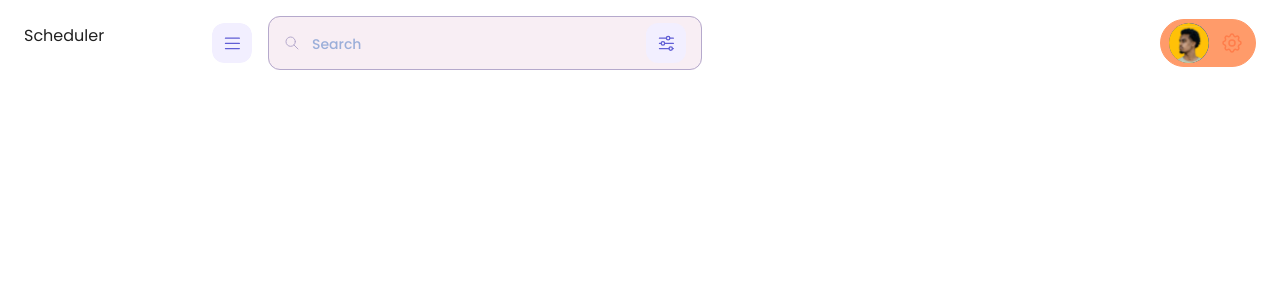
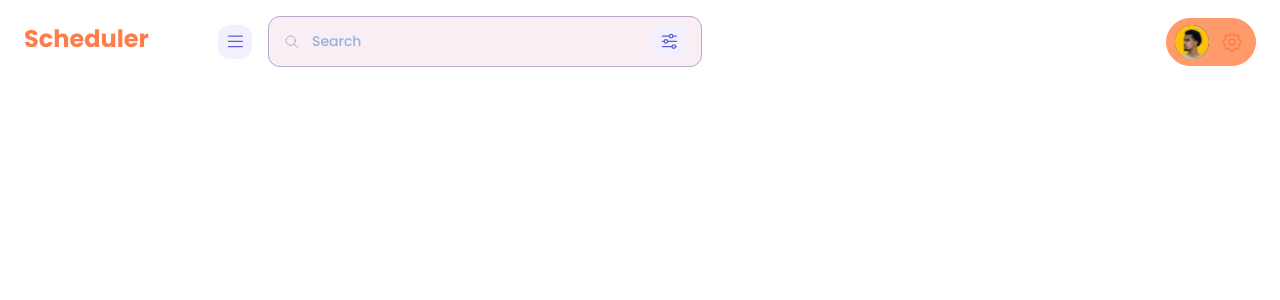
Before and after one commit to jieying12/Project-Scheduler, a React (Create React App) app in the folder frontend/: page / in a window 1280 px wide. Shown: the top 300 px of the page. Built offline with nearby package versions, Linux system fonts and the light colour scheme.

Commit message:
clean up styles

```diff
--- a/frontend/src/index.js
+++ b/frontend/src/index.js
@@ -96,14 +96,14 @@ const theme = createTheme({
             color: '#ff7d4b',
             backgroundColor: '#1c58b5',
             '&:hover': {
-              backgroundColor: '#1c58b5'
+              backgroundColor: '#f3dec4'
             },
             '& .MuiListItemIcon-root': {
               color: '#1c58b5'
             }
           },
           '&:hover': {
-            backgroundColor: '#1c58b5',
+            backgroundColor: '#f3dec4',
             color: '#1c58b5',
             '& .MuiListItemIcon-root': {
               color: '#1c58b5'
@@ -234,8 +234,114 @@ const theme = createTheme({
   },
   typography: {
     fontFamily: "Poppins, Roboto, Helvetica, Arial, sans-serif",
+    h6: {
+      fontWeight: 500,
+      fontSize: '0.75rem'
+    },
+    h5: {
+      fontSize: '0.875rem',
+      fontWeight: 500
+    },
+    h4: {
+      fontSize: '1rem',
+      fontWeight: 600
+    },
+    h3: {
+      fontSize: '1.25rem',
+      fontWeight: 600
+    },
+    h2: {
+      fontSize: '1.5rem',
+      fontWeight: 700
+    },
+    h1: {
+      fontSize: '2.125rem',
+      fontWeight: 700
+    },
+    subtitle1: {
+      fontSize: '0.875rem',
+      fontWeight: 500,
+    },
     subtitle2: {
-      color: '#1c58b5'
+      fontSize: '0.75rem',
+      fontWeight: 400,
+    },
+    caption: {
+      fontSize: '0.75rem',
+      fontWeight: 400
+    },
+    body1: {
+      fontSize: '0.875rem',
+      fontWeight: 400,
+      lineHeight: '1.334em'
+    },
+    body2: {
+      letterSpacing: '0em',
+      fontWeight: 400,
+      lineHeight: '1.5em',
+    },
+    button: {
+      textTransform: 'capitalize'
+    },
+    customInput: {
+      marginTop: 1,
+      marginBottom: 1,
+      '& > label': {
+        top: 23,
+        left: 0,
+        '&[data-shrink="false"]': {
+          top: 5
+        }
+      },
+      '& > div > input': {
+        padding: '30.5px 14px 11.5px !important'
+      },
+      '& legend': {
+        display: 'none'
+      },
+      '& fieldset': {
+        top: 0
+      }
+    },
+    mainContent: {
+      width: '100%',
+      minHeight: 'calc(100vh - 88px)',
+      flexGrow: 1,
+      padding: '20px',
+      marginTop: '88px',
+      marginRight: '20px',
+      borderRadius: '12px'
+    },
+    menuCaption: {
+      fontSize: '0.875rem',
+      fontWeight: 500,
+      padding: '6px',
+      textTransform: 'capitalize',
+      marginTop: '10px'
+    },
+    subMenuCaption: {
+      fontSize: '0.6875rem',
+      fontWeight: 500,
+      textTransform: 'capitalize'
+    },
+    commonAvatar: {
+      cursor: 'pointer',
+      borderRadius: '8px'
+    },
+    smallAvatar: {
+      width: '22px',
+      height: '22px',
+      fontSize: '1rem'
+    },
+    mediumAvatar: {
+      width: '34px',
+      height: '34px',
+      fontSize: '1.2rem'
+    },
+    largeAvatar: {
+      width: '44px',
+      height: '44px',
+      fontSize: '1.5rem'
     }
   }
 })
--- a/frontend/src/layout/MainLayout/LogoSection/index.js
+++ b/frontend/src/layout/MainLayout/LogoSection/index.js
@@ -1,11 +1,12 @@
 import { Link } from 'react-router-dom';
 
 import { ButtonBase } from '@mui/material';
+import Typography from '@mui/material/Typography';
 
 const LogoSection = () => (
-    <ButtonBase disableRipple component={Link} to="/">
-        Scheduler
-    </ButtonBase>
+  <ButtonBase disableRipple component={Link} to="/home">
+    <Typography color="primary" variant="h2">Scheduler</Typography>
+  </ButtonBase>
 );
 
 export default LogoSection;
--- a/frontend/src/layout/MainLayout/Sidebar/MenuList/NavCollapse/index.js
+++ /dev/null
@@ -1,123 +0,0 @@
-import PropTypes from 'prop-types';
-import { useState } from 'react';
-
-// material-ui
-import { useTheme } from '@mui/material/styles';
-import { Collapse, List, ListItemButton, ListItemIcon, ListItemText, Typography } from '@mui/material';
-
-// project imports
-import NavItem from '../NavItem';
-
-// assets
-import FiberManualRecordIcon from '@mui/icons-material/FiberManualRecord';
-import { IconChevronDown, IconChevronUp } from '@tabler/icons';
-
-// ==============================|| SIDEBAR MENU LIST COLLAPSE ITEMS ||============================== //
-
-const NavCollapse = ({ menu, level }) => {
-    const theme = useTheme();
-    // const customization = useSelector((state) => state.customization);
-
-    const [open, setOpen] = useState(false);
-    const [selected, setSelected] = useState(null);
-
-    const handleClick = () => {
-        setOpen(!open);
-        setSelected(!selected ? menu.id : null);
-    };
-
-    // menu collapse & item
-    const menus = menu.children?.map((item) => {
-        switch (item.type) {
-            case 'collapse':
-                return <NavCollapse key={item.id} menu={item} level={level + 1} />;
-            case 'item':
-                return <NavItem key={item.id} item={item} level={level + 1} />;
-            default:
-                return (
-                    <Typography key={item.id} variant="h6" color="error" align="center">
-                        Menu Items Error
-                    </Typography>
-                );
-        }
-    });
-
-    const Icon = menu.icon;
-    const menuIcon = menu.icon ? (
-        <Icon strokeWidth={1.5} size="1.3rem" style={{ marginTop: 'auto', marginBottom: 'auto' }} />
-    ) : (
-        <FiberManualRecordIcon
-            sx={{
-                width: selected === menu.id ? 8 : 6,
-                height: selected === menu.id ? 8 : 6
-            }}
-            fontSize={level > 0 ? 'inherit' : 'medium'}
-        />
-    );
-
-    return (
-        <>
-            <ListItemButton
-                sx={{
-                    borderRadius: '10px',
-                    mb: 0.5,
-                    alignItems: 'flex-start',
-                    backgroundColor: level > 1 ? 'transparent !important' : 'inherit',
-                    py: level > 1 ? 1 : 1.25,
-                    pl: `${level * 24}px`
-                }}
-                selected={selected === menu.id}
-                onClick={handleClick}
-            >
-                <ListItemIcon sx={{ my: 'auto', minWidth: !menu.icon ? 18 : 36 }}>{menuIcon}</ListItemIcon>
-                <ListItemText
-                    primary={
-                        <Typography variant={selected === menu.id ? 'h5' : 'body1'} color="inherit" sx={{ my: 'auto' }}>
-                            {menu.title}
-                        </Typography>
-                    }
-                    secondary={
-                        menu.caption && (
-                            <Typography variant="caption" sx={{ ...theme.typography.subMenuCaption }} display="block" gutterBottom>
-                                {menu.caption}
-                            </Typography>
-                        )
-                    }
-                />
-                {open ? (
-                    <IconChevronUp stroke={1.5} size="1rem" style={{ marginTop: 'auto', marginBottom: 'auto' }} />
-                ) : (
-                    <IconChevronDown stroke={1.5} size="1rem" style={{ marginTop: 'auto', marginBottom: 'auto' }} />
-                )}
-            </ListItemButton>
-            <Collapse in={open} timeout="auto" unmountOnExit>
-                <List
-                    component="div"
-                    disablePadding
-                    sx={{
-                        position: 'relative',
-                        '&:after': {
-                            content: "''",
-                            position: 'absolute',
-                            left: '32px',
-                            top: 0,
-                            height: '100%',
-                            width: '1px',
-                            opacity: 1,
-                            background: theme.palette.primary.light
-                        }
-                    }}
-                >
-                    {menus}
-                </List>
-            </Collapse>
-        </>
-    );
-};
-
-NavCollapse.propTypes = {
-    menu: PropTypes.object,
-    level: PropTypes.number
-};
-
-export default NavCollapse;
--- a/frontend/src/layout/MainLayout/Sidebar/MenuList/NavGroup/index.js
+++ b/frontend/src/layout/MainLayout/Sidebar/MenuList/NavGroup/index.js
@@ -1,50 +1,23 @@
 import PropTypes from 'prop-types';
 
 import { useTheme } from '@mui/material/styles';
-import { Divider, List, Typography } from '@mui/material';
+import { List } from '@mui/material';
 
 import NavItem from '../NavItem';
-import NavCollapse from '../NavCollapse';
 
 const NavGroup = ({ item }) => {
   const theme = useTheme();
 
+  // menu list collapse & items
   const items = item.children?.map((menu) => {
-    switch (menu.type) {
-      case 'collapse':
-        return <NavCollapse key={menu.id} menu={menu} level={1} />;
-      case 'item':
-        return <NavItem key={menu.id} item={menu} level={1} />;
-      default:
-        return (
-          <Typography key={menu.id} variant="h6" color="error" align="center">
-            Menu Items Error
-          </Typography>
-        );
-    }
+    return <NavItem key={menu.id} item={menu} />;
   });
 
   return (
     <>
-      <List
-        subheader={
-          item.title && (
-            <Typography variant="caption" sx={{ ...theme.typography.menuCaption }} display="block" gutterBottom>
-              {item.title}
-              {item.caption && (
-                <Typography variant="caption" sx={{ ...theme.typography.subMenuCaption }} display="block" gutterBottom>
-                  {item.caption}
-                </Typography>
-              )}
-            </Typography>
-          )
-        }
-      >
+      <List>
         {items}
       </List>
-
-      {/* group divider */}
-      <Divider sx={{ mt: 0.25, mb: 1.25 }} />
     </>
   );
 };
--- a/frontend/src/layout/MainLayout/Sidebar/MenuList/NavItem/index.js
+++ b/frontend/src/layout/MainLayout/Sidebar/MenuList/NavItem/index.js
@@ -3,35 +3,21 @@ import { forwardRef, useEffect } from 'react';
 import { Link } from 'react-router-dom';
 // import { useDispatch } from 'react-redux';
 
-// material-ui
 import { useTheme } from '@mui/material/styles';
 import { Avatar, Chip, ListItemButton, ListItemIcon, ListItemText, Typography, useMediaQuery } from '@mui/material';
 
-// project imports
 // import { MENU_OPEN, SET_MENU } from 'store/actions';
 
-// assets
 import FiberManualRecordIcon from '@mui/icons-material/FiberManualRecord';
 
-// ==============================|| SIDEBAR MENU LIST ITEMS ||============================== //
-
-const NavItem = ({ item, level }) => {
+const NavItem = ({ item }) => {
   const theme = useTheme();
   // const dispatch = useDispatch();
-    // const customization = useSelector((state) => state.customization);
   const matchesSM = useMediaQuery(theme.breakpoints.down('lg'));
 
   const Icon = item.icon;
-    const itemIcon = item?.icon ? (
+  const itemIcon = (
     <Icon stroke={1.5} size="1.3rem" />
-    ) : (
-        <FiberManualRecordIcon
-            sx={{
-                width: 8,
-                height: 8
-            }}
-            fontSize={level > 0 ? 'inherit' : 'medium'}
-        />
   );
 
   let itemTarget = '_self';
@@ -42,9 +28,6 @@ const NavItem = ({ item, level }) => {
   let listItemProps = {
     component: forwardRef((props, ref) => <Link ref={ref} {...props} to={item.url} target={itemTarget} />)
   };
-    if (item?.external) {
-        listItemProps = { component: 'a', href: item.url, target: itemTarget };
-    }
 
   const itemHandler = (id) => {
     // dispatch({ type: MENU_OPEN, id });
@@ -66,14 +49,13 @@ const NavItem = ({ item, level }) => {
   return (
     <ListItemButton
       {...listItemProps}
-            disabled={item.disabled}
       sx={{
-                borderRadius: '10px',
+        borderRadius: '12px',
         mb: 0.5,
         alignItems: 'flex-start',
-                backgroundColor: level > 1 ? 'transparent !important' : 'inherit',
-                py: level > 1 ? 1 : 1.25,
-                pl: `${level * 24}px`
+        backgroundColor: 'inherit',
+        py: 1.25,
+        pl: '24px'
       }}
       selected={false}
       onClick={() => itemHandler(item.id)}
@@ -81,34 +63,17 @@ const NavItem = ({ item, level }) => {
       <ListItemIcon sx={{ my: 'auto', minWidth: !item?.icon ? 18 : 36 }}>{itemIcon}</ListItemIcon>
       <ListItemText
         primary={
-                    <Typography variant={ 'h5' } color="inherit">
+          <Typography variant={'body1'} color="inherit">
             {item.title}
           </Typography>
         }
-                secondary={
-                    item.caption && (
-                        <Typography variant="caption" sx={{ ...theme.typography.subMenuCaption }} display="block" gutterBottom>
-                            {item.caption}
-                        </Typography>
-                    )
-                }
       />
-            {item.chip && (
-                <Chip
-                    color={item.chip.color}
-                    variant={item.chip.variant}
-                    size={item.chip.size}
-                    label={item.chip.label}
-                    avatar={item.chip.avatar && <Avatar>{item.chip.avatar}</Avatar>}
-                />
-            )}
     </ListItemButton>
   );
 };
 
 NavItem.propTypes = {
   item: PropTypes.object,
-    level: PropTypes.number
 };
 
 export default NavItem;
```
Lines whose indentation alone changed are shown as unchanged.
